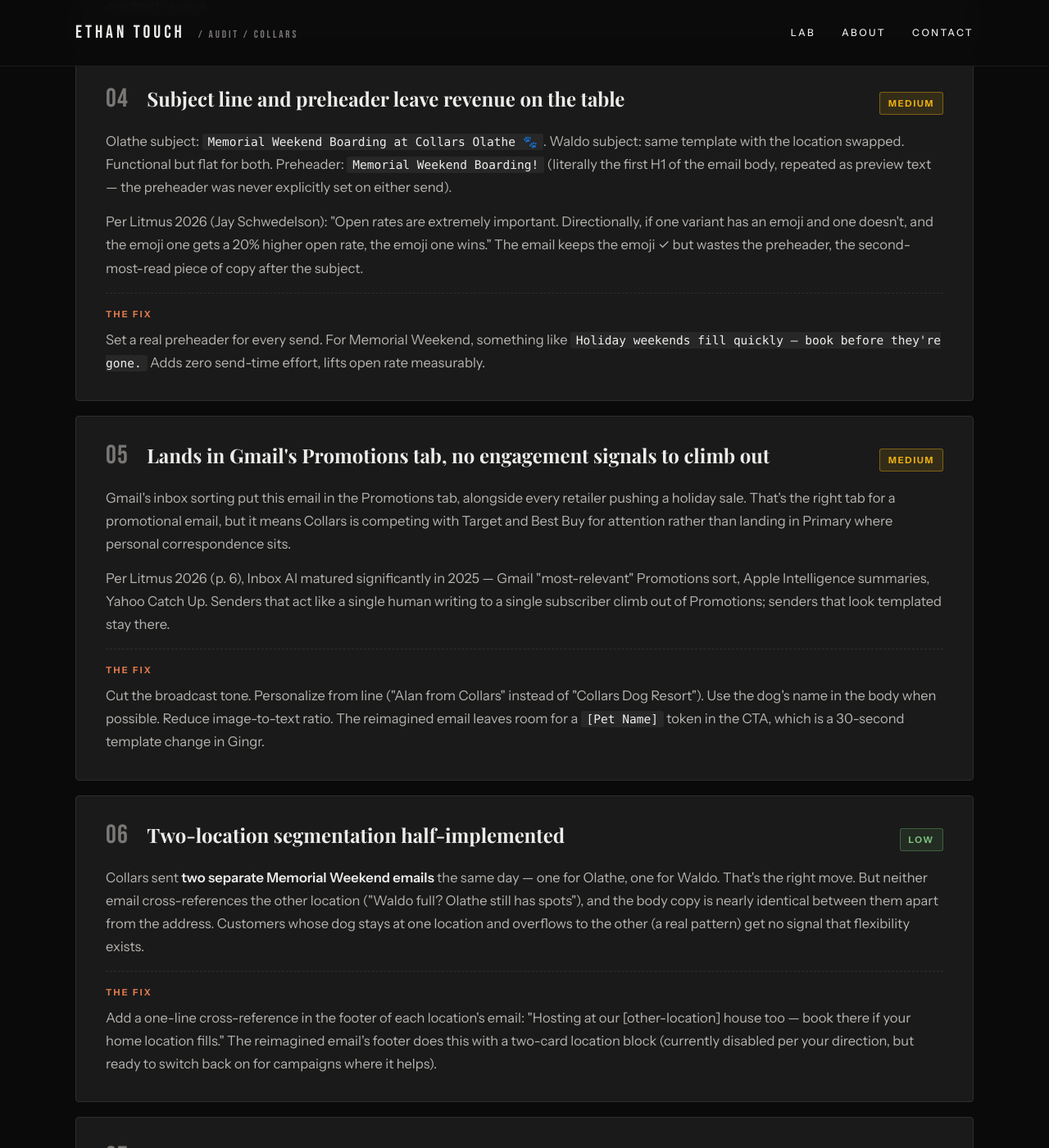
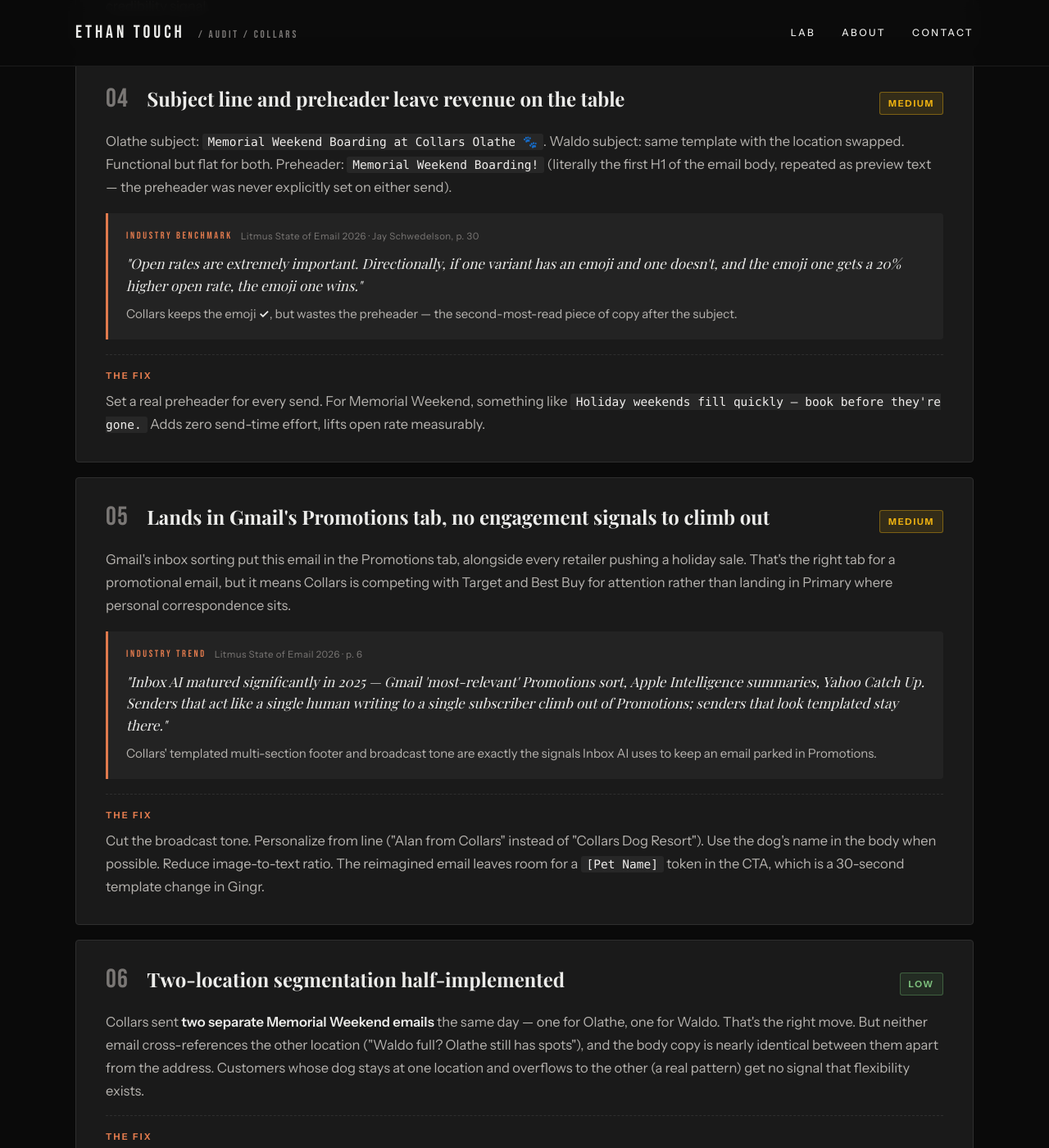
Before and after one commit to woofwallee/ethantouch.com, a Jekyll site: the page lab/emails/collars/audit/index.html, which Jekyll copies as it is, in a window 1280 px wide and 1400 px high, scrolled down 4316 px. Shown: the whole window at 82% size. Built offline with Jekyll 4.4.1, drawn with Linux system fonts in a browser that asks for light colours; some web fonts are replaced; some of the changed text lies outside the part shown.

Commit message:
Convert Litmus references to callout boxes
Three Litmus 2026 citations were buried in body paragraphs. Surfaced
each as a distinct callout block with:
- Orange left-border accent matching the Lab theme
- Bebas Neue category tag (Industry Benchmark / Trend / Insight)
- Inline source citation with author and page reference
- Playfair Display italic blockquote for the actual quote
- Application paragraph below tying the data to Collars' specific case

Each citation now visually separates from the surrounding analysis,
making the audit feel grounded in industry research rather than
opinion. Also updates the Inbox AI quote to reflect the actual
Litmus 2026 phrasing.

Co-Authored-By: Claude Opus 4.7 <noreply@anthropic.com>

```diff
--- a/lab/emails/collars/audit/index.html
+++ b/lab/emails/collars/audit/index.html
@@ -363,6 +363,47 @@
       padding-top: 16px;
       border-top: 1px dashed var(--rule);
     }
+
+    /* ── LITMUS CALLOUT ── */
+    .litmus-callout {
+      background: var(--card-hi);
+      border-left: 3px solid var(--orange);
+      border-radius: 0 4px 4px 0;
+      padding: 18px 22px;
+      margin: 18px 0;
+    }
+    .litmus-label {
+      display: flex;
+      align-items: center;
+      gap: 10px;
+      margin-bottom: 10px;
+    }
+    .litmus-label .tag {
+      font-family: 'Bebas Neue', sans-serif;
+      font-size: 12px;
+      letter-spacing: 0.22em;
+      color: var(--orange);
+    }
+    .litmus-label .source {
+      font-family: 'Instrument Sans', sans-serif;
+      font-size: 11.5px;
+      letter-spacing: 0.04em;
+      color: var(--text-dim);
+    }
+    .litmus-callout blockquote {
+      font-family: 'Playfair Display', serif;
+      font-style: italic;
+      font-size: 17px;
+      line-height: 1.55;
+      color: var(--text);
+      margin-bottom: 10px;
+    }
+    .litmus-callout .application {
+      font-size: 15px;
+      line-height: 1.65;
+      color: var(--text-muted);
+    }
+    .litmus-callout .application strong { color: var(--text); }
     .finding-fix-label {
       font-family: 'Instrument Sans', sans-serif;
       font-size: 11px;
@@ -814,7 +855,14 @@
       <span class="severity medium">Medium</span>
     </div>
     <p>Olathe subject: <code>Memorial Weekend Boarding at Collars Olathe 🐾</code>. Waldo subject: same template with the location swapped. Functional but flat for both. Preheader: <code>Memorial Weekend Boarding!</code> (literally the first H1 of the email body, repeated as preview text — the preheader was never explicitly set on either send).</p>
-    <p>Per Litmus 2026 (Jay Schwedelson): "Open rates are extremely important. Directionally, if one variant has an emoji and one doesn't, and the emoji one gets a 20% higher open rate, the emoji one wins." The email keeps the emoji ✓ but wastes the preheader, the second-most-read piece of copy after the subject.</p>
+    <div class="litmus-callout">
+      <div class="litmus-label">
+        <span class="tag">Industry Benchmark</span>
+        <span class="source">Litmus State of Email 2026 · Jay Schwedelson, p. 30</span>
+      </div>
+      <blockquote>"Open rates are extremely important. Directionally, if one variant has an emoji and one doesn't, and the emoji one gets a 20% higher open rate, the emoji one wins."</blockquote>
+      <p class="application">Collars keeps the emoji <strong>✓</strong>, but wastes the preheader — the second-most-read piece of copy after the subject.</p>
+    </div>
     <div class="finding-fix">
       <div class="finding-fix-label">The fix</div>
       <p>Set a real preheader for every send. For Memorial Weekend, something like <code>Holiday weekends fill quickly — book before they're gone.</code> Adds zero send-time effort, lifts open rate measurably.</p>
@@ -829,7 +877,14 @@
       <span class="severity medium">Medium</span>
     </div>
     <p>Gmail's inbox sorting put this email in the Promotions tab, alongside every retailer pushing a holiday sale. That's the right tab for a promotional email, but it means Collars is competing with Target and Best Buy for attention rather than landing in Primary where personal correspondence sits.</p>
-    <p>Per Litmus 2026 (p. 6), Inbox AI matured significantly in 2025 — Gmail "most-relevant" Promotions sort, Apple Intelligence summaries, Yahoo Catch Up. Senders that act like a single human writing to a single subscriber climb out of Promotions; senders that look templated stay there.</p>
+    <div class="litmus-callout">
+      <div class="litmus-label">
+        <span class="tag">Industry Trend</span>
+        <span class="source">Litmus State of Email 2026 · p. 6</span>
+      </div>
+      <blockquote>"Inbox AI matured significantly in 2025 — Gmail 'most-relevant' Promotions sort, Apple Intelligence summaries, Yahoo Catch Up. Senders that act like a single human writing to a single subscriber climb out of Promotions; senders that look templated stay there."</blockquote>
+      <p class="application">Collars' templated multi-section footer and broadcast tone are exactly the signals Inbox AI uses to keep an email parked in Promotions.</p>
+    </div>
     <div class="finding-fix">
       <div class="finding-fix-label">The fix</div>
       <p>Cut the broadcast tone. Personalize from line ("Alan from Collars" instead of "Collars Dog Resort"). Use the dog's name in the body when possible. Reduce image-to-text ratio. The reimagined email leaves room for a <code>[Pet Name]</code> token in the CTA, which is a 30-second template change in Gingr.</p>
@@ -868,7 +923,14 @@
       <li><strong>Jan 19, 2026</strong> — "Welcome to our New GM, Liberty"</li>
     </ul>
     <p>Dog of the Month, Staff Spotlights, community partnerships (Hope 4 La Paws), behind-the-scenes (signage, construction, leadership change), and storytelling pieces ("Life Lessons from Your Dog") were all in the rotation. Then sometime in early 2026, the format collapsed. The <strong>twelve sends from January through May 2026</strong> are all single-topic promo emails — training class, daycare deal, grooming offer, Memorial Weekend boarding, vote-for-us, repeat. Every email asks for money or a sign-up. The relationship segments stopped.</p>
-    <p>Per Litmus 2026 (Ann Handley): "From broadcasting to corresponding. A newsletter, in particular, is less about the news, and more about the letter." Newsletters are <strong>90% more likely</strong> to be the top-performing email type at pure-B2C brands. Collars used to know this; the format proved out for a year.</p>
+    <div class="litmus-callout">
+      <div class="litmus-label">
+        <span class="tag">Industry Insight</span>
+        <span class="source">Litmus State of Email 2026 · Ann Handley, p. 28</span>
+      </div>
+      <blockquote>"From broadcasting to corresponding. A newsletter, in particular, is less about the news, and more about the letter."</blockquote>
+      <p class="application">Newsletters are <strong>90% more likely</strong> to be the top-performing email type at pure-B2C brands. Collars used to know this — the multi-section format proved out for a year.</p>
+    </div>
     <div class="finding-fix">
       <div class="finding-fix-label">The fix</div>
       <p>Bring back the multi-section format. One Dog of the Month, one Staff Spotlight, one community/partner story, one behind-the-scenes update — pick any three and combine with the month's promo. The pattern already worked for Collars; it doesn't need to be reinvented. The customers who opened the September 2025 send are still on the list.</p>
```
